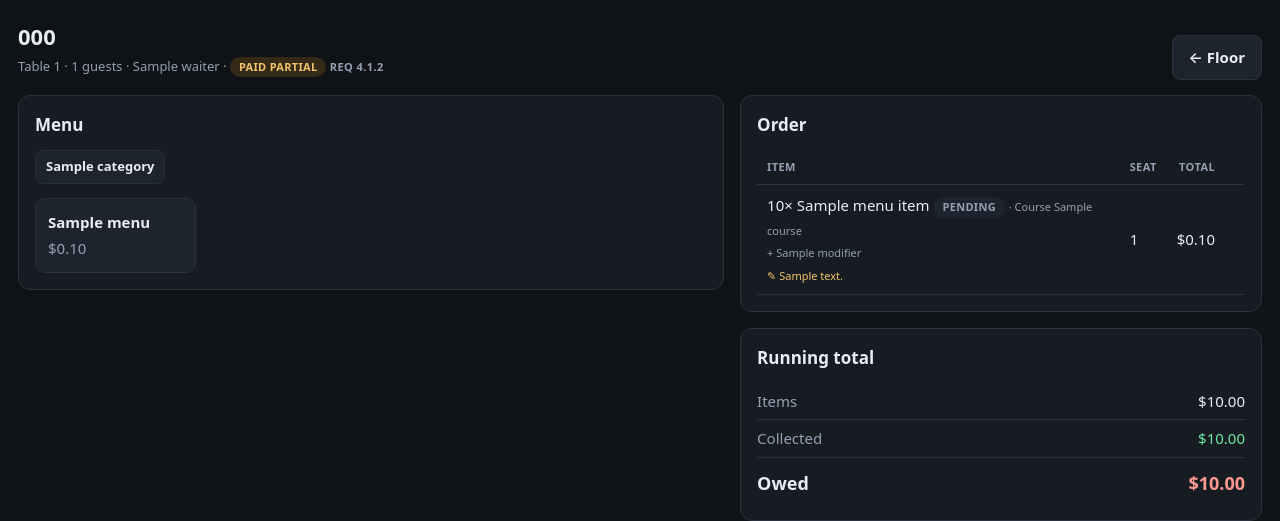
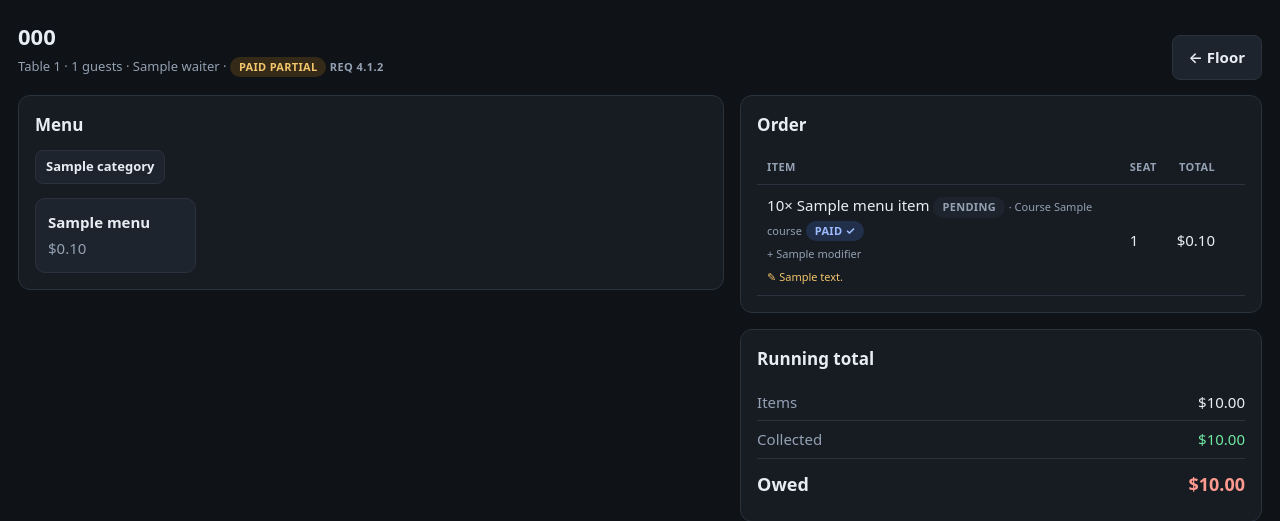
Before and after one commit to edson-naves/restaurant-app, a FastAPI app: template web/templates/order.html in a window 1280 px wide. Shown: the part 62-583 px from the top of the page. Run offline with FastAPI, Linux system fonts and the light colour scheme; the template is opened without the code that fills it: most values are stand-ins (such as "Sample title", 1, 10 or a date in 2020).

Commit message:
Mark settled order lines "paid" on the order screen
A line allocated to a payment loses its edit/remove buttons (changing a
paid item would break the settled total) but keeps its Fire button if
still uncooked -- which read as an inconsistent row. Add a blue "paid"
pill on allocated lines so the missing controls are self-explanatory.

Co-Authored-By: Claude Opus 4.8 <noreply@anthropic.com>

```diff
--- a/web/templates/order.html
+++ b/web/templates/order.html
@@ -126,6 +126,9 @@
             {{ i.quantity }}× {{ i.menu_item.name }}
             <span class="pill {{ 'ok' if i.kitchen_status == 'ready' else ('warn' if i.kitchen_status == 'preparing' else 'open') }}">{{ i.kitchen_status }}</span>
             <span class="sub" style="font-size:11px">· {{ i.course|course }}</span>
+            {# A settled line can't be edited or removed (it'd break the total),
+               so mark it "paid" to explain the missing ✎/✕ buttons. #}
+            {% if i.allocations %}<span class="pill paid" title="Already paid — can't be changed or removed">paid ✓</span>{% endif %}
             {% for m in i.modifiers %}<br><span class="sub" style="font-size:11px">+ {{ m.modifier.name }}</span>{% endfor %}
             {% if i.notes %}<br><span style="color:#f2c46b;font-size:11px">✎ {{ i.notes }}</span>{% endif %}
           </td>
```
